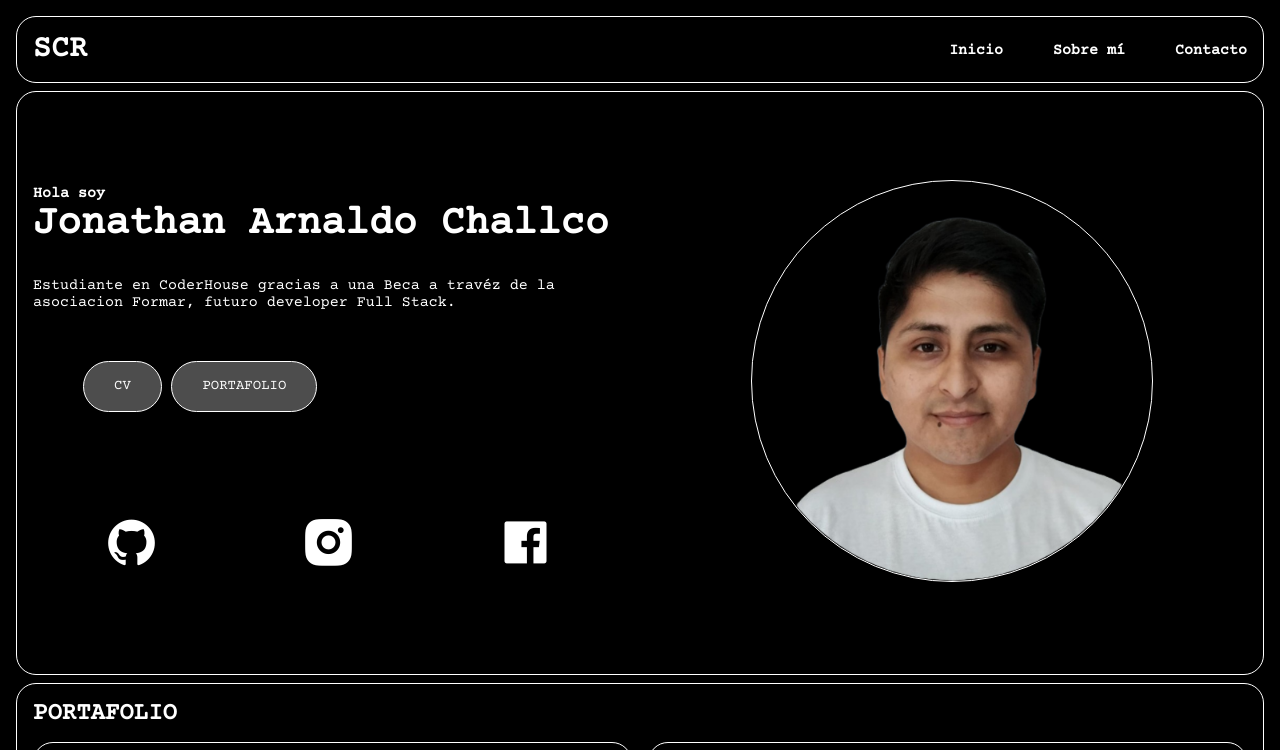
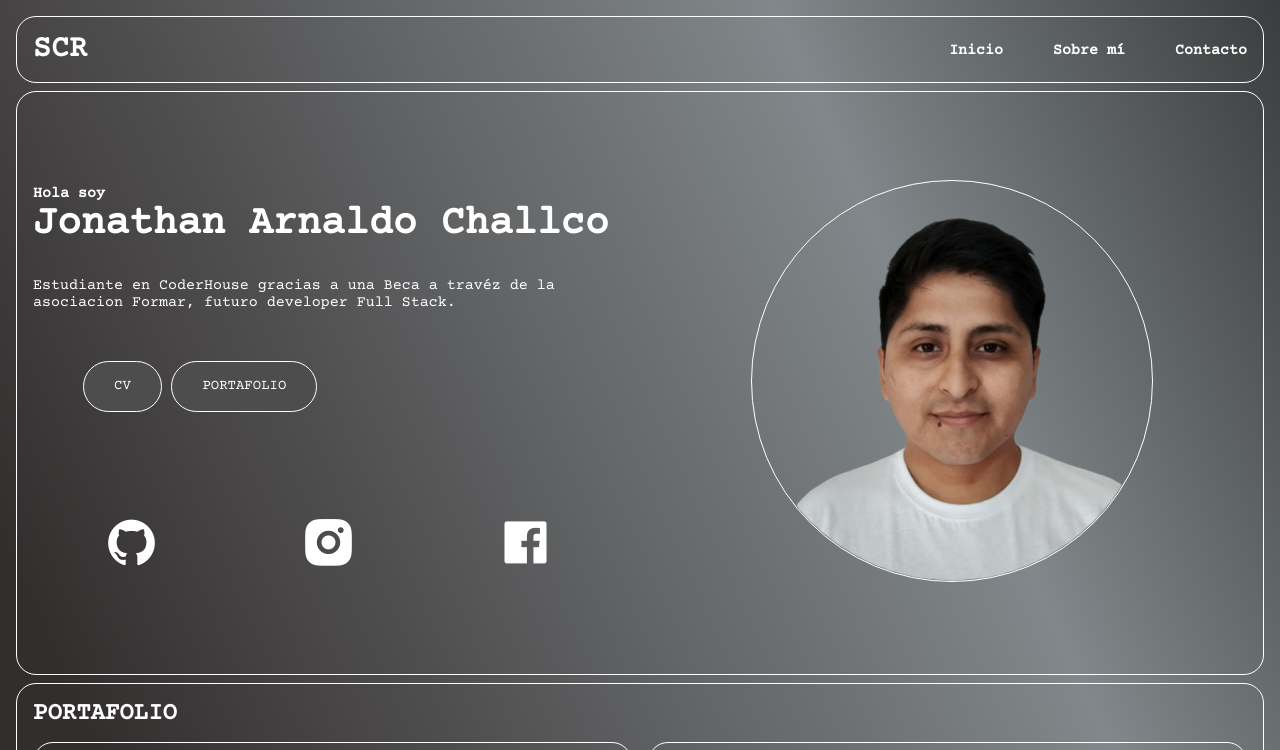
Before and after one commit to JonathanChallco/jonathanChallco_tp08, a plain HTML site: page index.html in a window 1280 px wide. Shown: the top 750 px of the page. Drawn offline with nearby package versions, Linux system fonts and the light colour scheme.

Commit message:
Agregado de fondo

```diff
--- a/css/banner.css
+++ b/css/banner.css
@@ -2,7 +2,6 @@
 *{
     margin: 0;
     padding: 0;
-    background-color: black;
     color: white;
     font-family: "Courier Prime", monospace;
     list-style: none;
@@ -26,6 +25,8 @@ body{
     grid-template-columns: 1fr 1fr;
     align-items: center;
     gap: 2rem;
+    transition: all 0.8s ease;
+
     /* Caja de texto */
     .box-txt{
         h4{
@@ -111,6 +112,9 @@ body{
         }
     }
 }
+.box-txt-img:hover{
+    background-color: rgba(22, 21, 21, 0.315);
+}
 /*mobile*/
 @media(max-width:767px){
     .box-txt-img{
--- a/css/contact.css
+++ b/css/contact.css
@@ -2,7 +2,6 @@
 *{
     margin: 0;
     padding: 0;
-    background-color: black;
     color: white;
     font-family: "Courier Prime", monospace;
     list-style: none;
@@ -16,6 +15,7 @@ body{
     margin-bottom: 1vh;
     border: 1px solid white;
     border-radius: 20px;
+    transition: all 0.8s ease;
     article{
         margin: 20px;
         h2{
@@ -69,3 +69,6 @@ body{
         }
     }
 }
+.contact:hover{
+    background-color: rgba(22, 21, 21, 0.315);
+}
--- a/css/header.css
+++ b/css/header.css
@@ -2,7 +2,6 @@
 *{
     margin: 0;
     padding: 0;
-    background-color: black;
     color: white;
     font-family: "Courier Prime", monospace;
     list-style: none;
@@ -20,10 +19,14 @@ header{
     align-items: center;
     justify-content: space-between;
     z-index: 100;
+    transition: all 0.8s ease;
     .logo{
         font-size: 30px;
         font-weight: 800;
     }
+}
+header:hover{
+    background-color: rgba(22, 21, 21, 0.315);
 }
 /*------ MENU----- */
 #menu-icon{
--- a/css/portfolio.css
+++ b/css/portfolio.css
@@ -2,13 +2,13 @@
 *{
     margin: 0;
     padding: 0;
-    background-color: black;
     color: white;
     font-family: "Courier Prime", monospace;
     list-style: none;
     text-decoration: none;
 }
 body{
+    background: linear-gradient(245.59deg, #3a3d3d 0%, #81878a 25%, #332e2e 75%);
     margin: 2vh;
 }
 .portfolio{
@@ -17,6 +17,7 @@ body{
     border: 1px solid white;
     border-radius: 20px;
     padding: 2vh;
+    transition: all 0.8s ease;
     h2{
         padding-bottom: 15px;
     }
@@ -44,3 +45,6 @@ body{
         }
     }
 }
+.portfolio:hover{
+    background-color: rgba(22, 21, 21, 0.315);
+}
```
